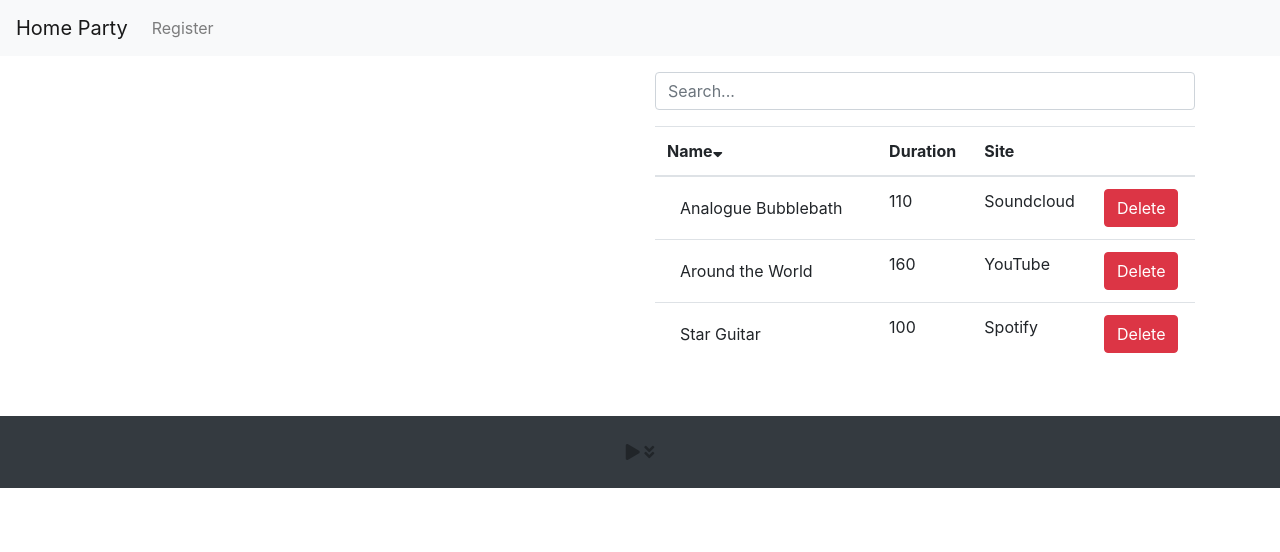
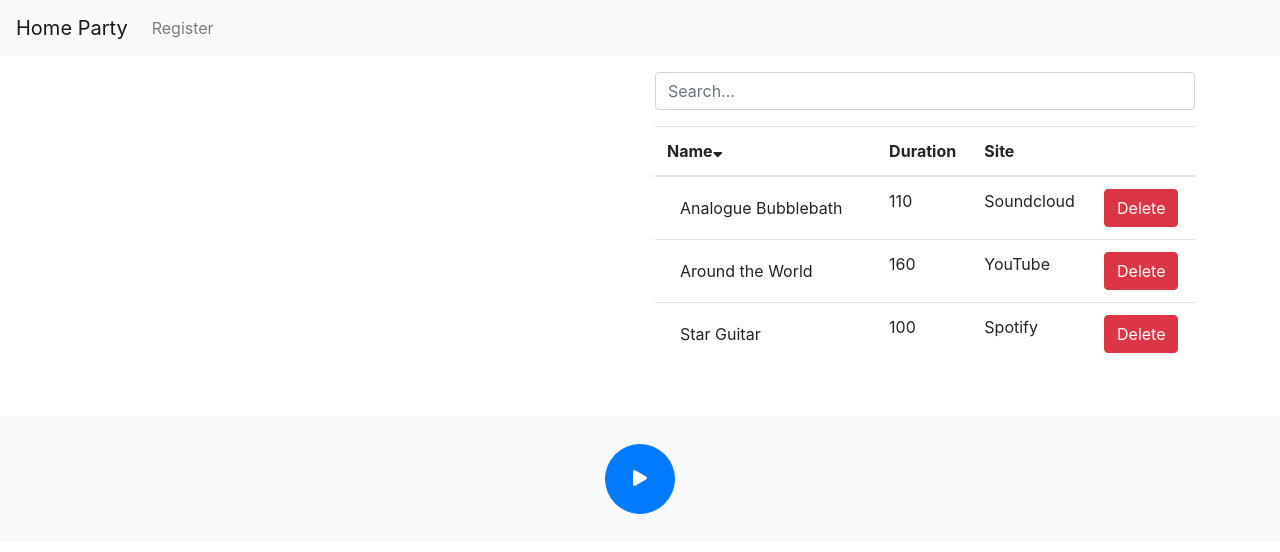
Before and after one commit to dlime/home-party, a React (Create React App) app: page /playlist in a window 1280 px wide. Shown: the top 552 px of the page. Built offline with nearby package versions, Linux system fonts and the light colour scheme.

Commit message:
Add rounded Play button

```diff
--- a/src/components/PlayerControls.jsx
+++ b/src/components/PlayerControls.jsx
@@ -1,13 +1,15 @@
 import React from "react";
-import PropTypes from "prop-types";
+// import PropTypes from "prop-types";
 
-PlayerControls.propTypes = {};
+// PlayerControls.propTypes = {};
 
 function PlayerControls(props) {
   return (
-    <footer className="py-4 bg-dark">
+    <footer className="py-4 bg-light">
       <div className="container text-center">
-        <i className="fas fa-play" /> <i className="fas fa-angle-double-down" />
+        <button className="btn btn-primary btn-circle btn-circle-xl m-1">
+          <i className="fas fa-play" />
+        </button>
       </div>
     </footer>
   );
--- a/src/index.css
+++ b/src/index.css
@@ -1,13 +1,48 @@
+.btn-circle {
+  width: 45px;
+  height: 45px;
+  line-height: 45px;
+  text-align: center;
+  padding: 0;
+  border-radius: 50% !important;
+}
+
+.btn-circle i {
+  position: relative;
+  top: -1px;
+}
+
+.btn-circle-sm {
+  width: 35px;
+  height: 35px;
+  line-height: 35px;
+  font-size: 0.9rem;
+}
+
+.btn-circle-lg {
+  width: 55px;
+  height: 55px;
+  line-height: 55px;
+  font-size: 1.1rem;
+}
+
+.btn-circle-xl {
+  width: 70px;
+  height: 70px;
+  line-height: 70px;
+  font-size: 1.3rem;
+}
+
 body {
   margin: 0;
-  font-family: -apple-system, BlinkMacSystemFont, 'Segoe UI', 'Roboto', 'Oxygen',
-    'Ubuntu', 'Cantarell', 'Fira Sans', 'Droid Sans', 'Helvetica Neue',
+  font-family: -apple-system, BlinkMacSystemFont, "Segoe UI", "Roboto", "Oxygen",
+    "Ubuntu", "Cantarell", "Fira Sans", "Droid Sans", "Helvetica Neue",
     sans-serif;
   -webkit-font-smoothing: antialiased;
   -moz-osx-font-smoothing: grayscale;
 }
 
 code {
-  font-family: source-code-pro, Menlo, Monaco, Consolas, 'Courier New',
+  font-family: source-code-pro, Menlo, Monaco, Consolas, "Courier New",
     monospace;
 }
```
